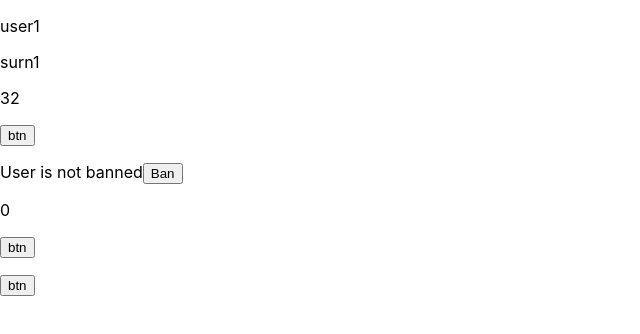
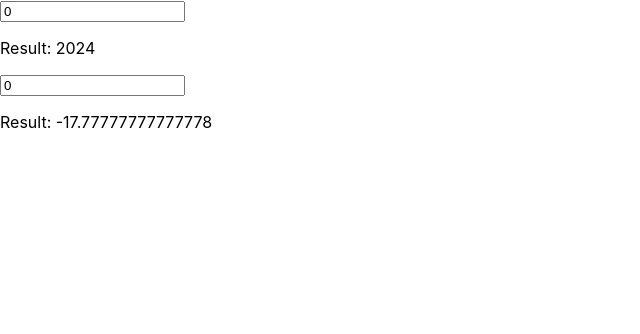
Before and after one commit to JustANormalThing/ReactProject, a React (Create React App) app: page / in a window 1280 px wide. Shown: the top 334 px of the page, without its empty margins (0-640 px from the left). Built offline with nearby package versions, Linux system fonts and the light colour scheme.

Commit message:
Test55-58

```diff
--- a/src/App.js
+++ b/src/App.js
@@ -43,7 +43,7 @@ function App() {
 		</tbody>
 	</table>
 }
-*/
+
 function App() {
 	const [name, setName] = useState('user1');
 	const [surn, setSurn] = useState('surn1');
@@ -75,4 +75,45 @@ function App() {
 	</p>;
 
 }
+
+
+function App() {
+	const [value, setValue] = useState('');
+	const [value1, setValue1] = useState('');
+
+	return <div>
+		<input value={value} onChange={event => setValue(event.target.value)} />
+		<p>text: {value}</p>
+		<input value={value1} onChange={event => setValue1(event.target.value)} />
+		<p>text: {value1}</p>
+	</div>;
+}
+*/
+function square(num) {
+	return 2024 - num;
+}
+
+function square1(num1){
+	return (num1 - 32) * 5/9
+}
+
+function App() {
+	const [value, setValue] = useState(0);
+	const [value1, setValue1] = useState(0);
+
+	function handleChange(event) {
+		setValue(event.target.value);
+	}
+
+	function handleChange1(event) {
+		setValue1(event.target.value);
+	}
+
+	return <div>
+		<input value={value} onChange={handleChange} />
+		<p>Result: {square(value)}</p>
+		<input value={value1} onChange={handleChange1} />
+		<p>Result: {square1(value1)}</p>
+	</div>;
+}
 export default App;
```
